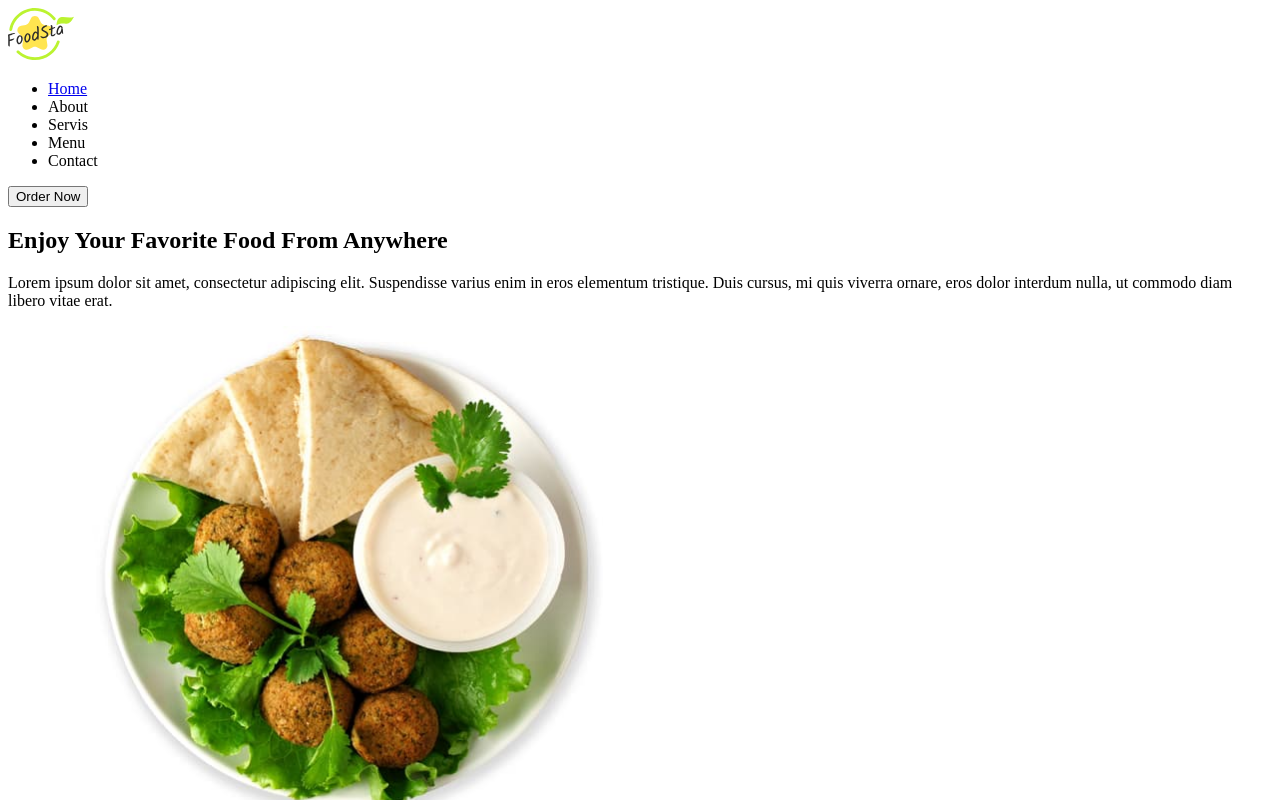
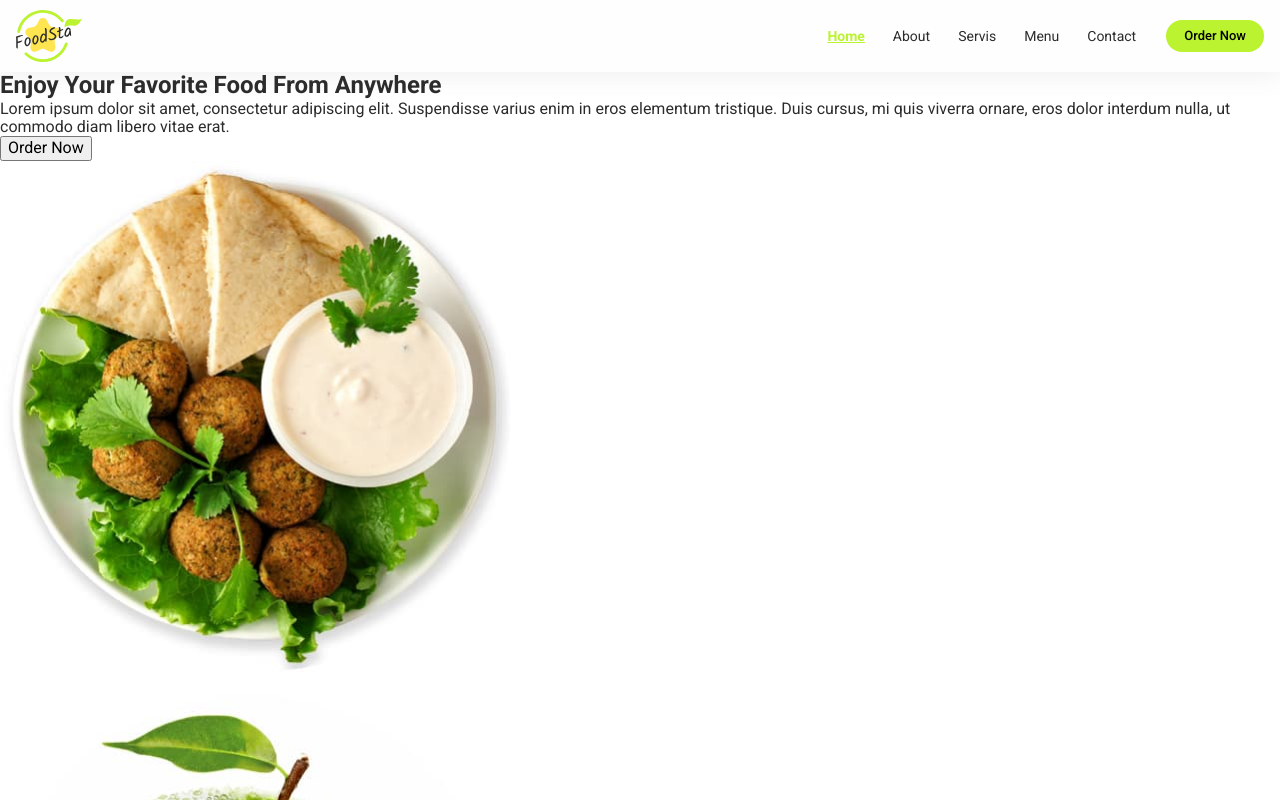
Before and after one commit to OlhaSuvorova/blend-89-3-4, a plain HTML site: page index.html in a window 1280 px wide. Shown: the top 800 px of the page. Drawn offline with nearby package versions, Linux system fonts and the light colour scheme.

Commit message:
Update index.html

```diff
--- a/index.html
+++ b/index.html
@@ -5,22 +5,40 @@
     <meta http-equiv="X-UA-Compatible" content="IE=edge" />
     <meta name="viewport" content="width=device-width, initial-scale=1.0" />
     <title>Food Delivery</title>
+    <link
+      rel="stylesheet"
+      href="https://cdnjs.cloudflare.com/ajax/libs/modern-normalize/1.1.0/modern-normalize.min.css"
+    />
+    <link rel="preconnect" href="https://fonts.googleapis.com" />
+    <link rel="preconnect" href="https://fonts.gstatic.com" crossorigin />
+    <link
+      href="https://fonts.googleapis.com/css2?family=Roboto:wght@400;500;700&display=swap"
+      rel="stylesheet"
+    />
+    <link rel="stylesheet" href="./css/styles.css" />
   </head>
    <body>
-    <header>
-      <a href="./index.html">
+      <header class="header">
+        <div class="container header-container">
+          <a href="./index.html" class="logo-link">
             <img src="./images/logo.svg" alt="logo" />
           </a>
+          <div class="wrap">
           <nav>
-        <ul>
-          <li><a href="./index.html">Home</a></li>
-          <li><a href=""></a>About</li>
-          <li><a href=""></a>Servis</li>
-          <li><a href=""></a>Menu</li>
-          <li><a href=""></a>Contact</li>
+            <ul class="list menu-list">
+              <li>
+                <a href="" class="link menu-link current-link">Home</a>
+              </li>
+              <li><a href="" class="link menu-link">About</a></li>
+              <li><a href="" class="link menu-link">Servis</a></li>
+              <li><a href="" class="link menu-link">Menu</a></li>
+              <li><a href="" class="link menu-link">Contact</a></li>
             </ul>
           </nav>
-      <button type="button">Order Now</button>
+
+          <button type="button" class="button btn-main">Order Now</button>
+          </div>
+        </div>
       </header>
       <main>
         <section>
@@ -93,8 +111,8 @@
             <li>
               <!-- ........................stars........... -->
               <p>
-              "The ease with which I can just go in and order what i want was amazing, It has been a
-              very pleasant experience ordering from this app"
+                "The ease with which I can just go in and order what i want was amazing, It has been
+                a very pleasant experience ordering from this app"
               </p>
               <img src="./images/shah-summith.jpg" alt="shah summith" width="48" height="48" />
               <h3>Sumith Shah</h3>
@@ -140,3 +158,4 @@
       </footer>
     </body>
   </html>
+</html>
```
Lines whose indentation alone changed are shown as unchanged.
